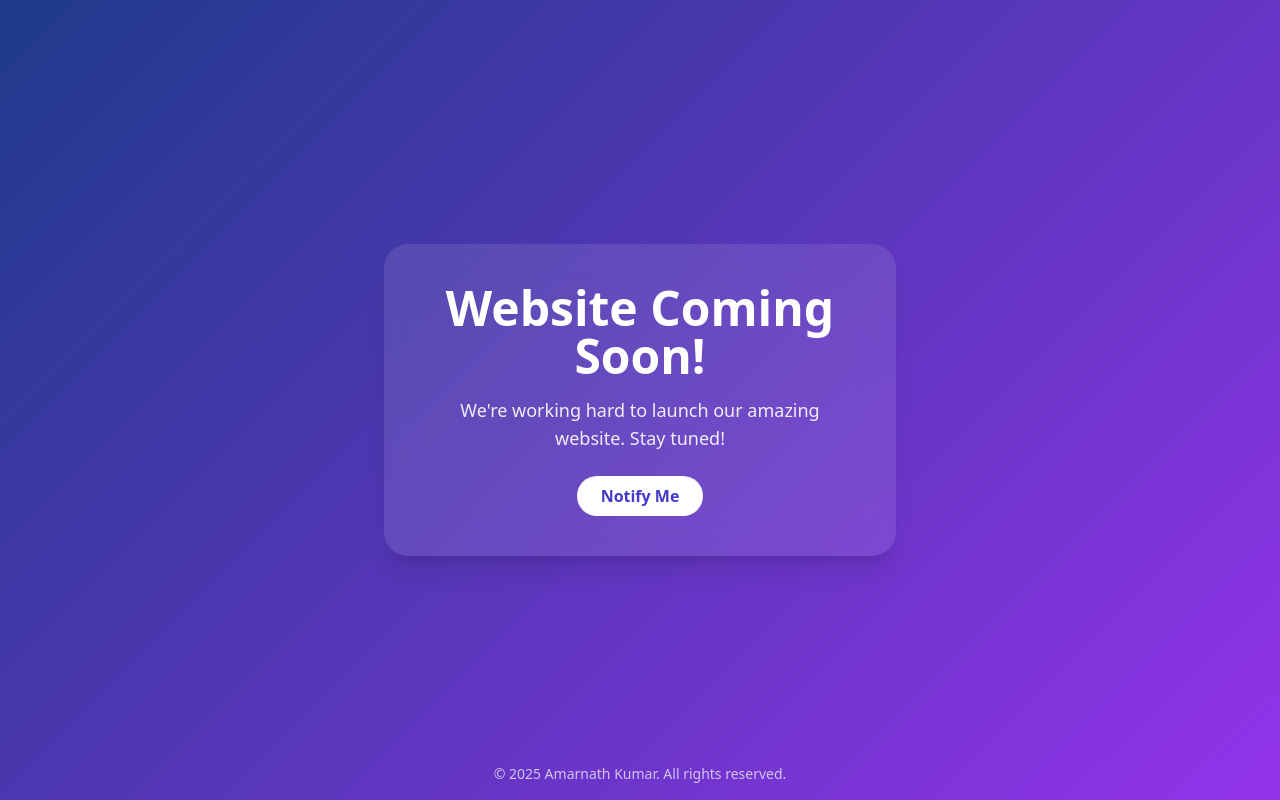
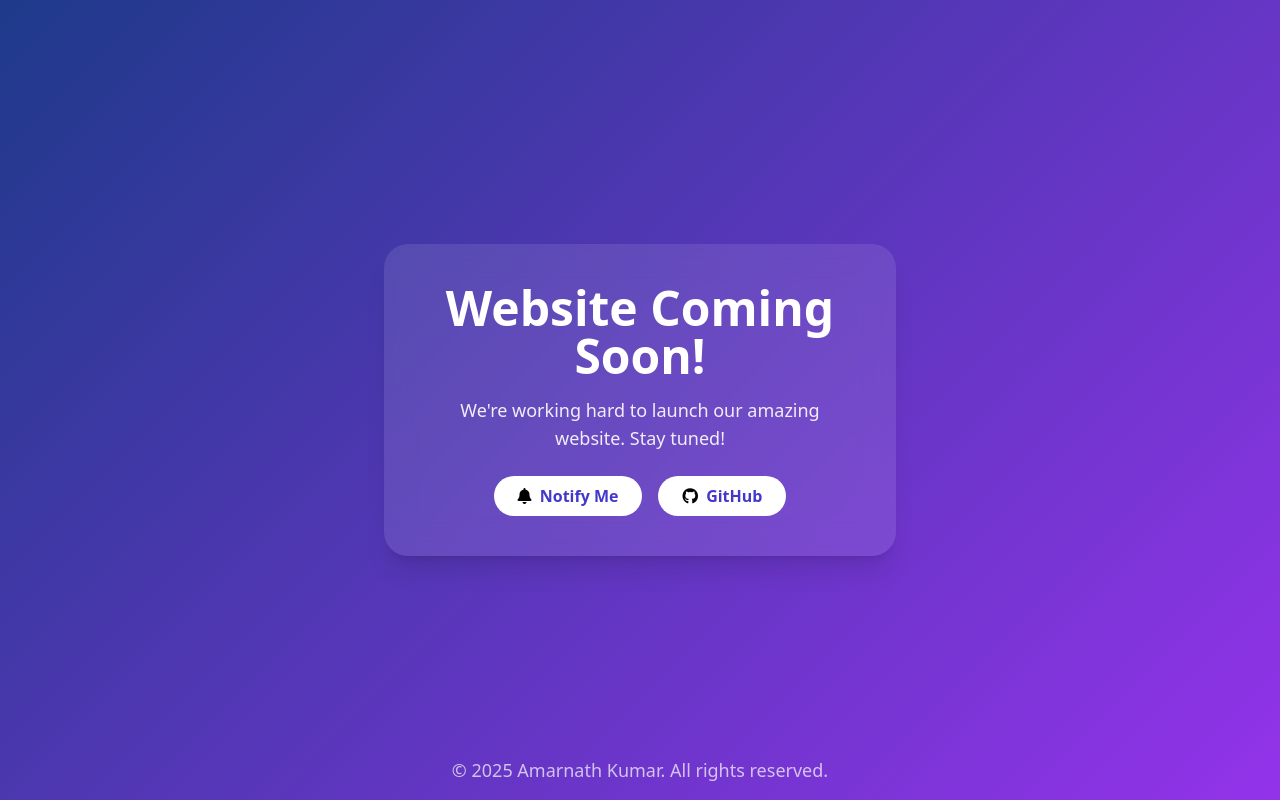
Before and after one commit to Amarsah15/Website-is-coming-soon, a plain HTML site: page index.html in a window 1280 px wide. Drawn offline with nearby package versions, Linux system fonts and the light colour scheme.

Commit message:
Enhance "Coming Soon" page with updated button styles and icons

```diff
--- a/index.html
+++ b/index.html
@@ -5,33 +5,58 @@
     <meta charset="UTF-8" />
     <meta name="viewport" content="width=device-width, initial-scale=1.0" />
     <title>Coming Soon</title>
+
     <script src="https://cdn.tailwindcss.com"></script>
     <script defer src="https://cdn.jsdelivr.net/npm/alpinejs@3.x.x/dist/cdn.min.js"></script>
+
+    <link rel="stylesheet" href="https://cdnjs.cloudflare.com/ajax/libs/font-awesome/6.0.0/css/all.min.css"
+        integrity="sha512-9usAa10IRO0HhonpyAIVpjrylPvoDwiPUiKdWk5t3PyolY1cOd4DSE0Ga+ri4AuTroPR5aQvXU9xC6qOPnzFeg=="
+        crossorigin="anonymous" referrerpolicy="no-referrer" />
+
+    <!-- Add a favicon icon of tools -->
+    <link rel="icon" href="https://img.icons8.com/ios-filled/512/maintenance.png" type="image/png" />
+
     <style>
         body {
             background: linear-gradient(135deg, #1e3a8a, #9333ea);
         }
     </style>
+
 </head>
 
 <body class="h-screen flex items-center justify-center text-white font-sans">
+
     <div class="bg-white/10 backdrop-blur-lg p-10 rounded-3xl shadow-xl text-center max-w-lg w-full animate-fade-in">
+
         <h1 class="text-4xl md:text-5xl font-bold mb-4">
             Website Coming Soon!
         </h1>
+
         <p class="text-lg text-white/90 mb-6">
             We're working hard to launch our amazing website. Stay tuned!
         </p>
-        <button
-            class="px-6 py-2 rounded-full bg-white text-indigo-700 font-semibold hover:bg-indigo-100 transition duration-300"
-            onclick=(openmywebsite())
-        >
-            Notify Me
-        </button>
+
+        <div class="flex flex-col md:flex-row justify-center items-center gap-4">
+            <button
+                class="px-6 py-2 rounded-full bg-white text-indigo-700 font-semibold hover:bg-indigo-100 transition duration-300"
+                onclick=(openmywebsite())>
+                <i class="fa fa-bell text-black mr-1"></i>
+                Notify Me
+            </button>
+            <button
+                class="px-6 py-2 rounded-full bg-white text-indigo-700 font-semibold hover:bg-indigo-100 transition duration-300"
+                onclick=(openmygithub())>
+                <i class="fa-brands fa-github text-black mr-1"></i>
+                GitHub
+            </button>
+        </div>
+
     </div>
-    <div class="absolute bottom-4 left-1/2 transform -translate-x-1/2 text-sm text-white/70">
+
+    <div class="absolute bottom-4 left-1/2 transform -translate-x-1/2 text-lg text-white/70">
         &copy; 2025 Amarnath Kumar. All rights reserved.
     </div>
+
     <!-- Animation -->
     <style>
         @keyframes fade-in {
@@ -50,11 +75,17 @@
             animation: fade-in 1s ease-out;
         }
     </style>
+
 </body>
+
 <script>
     function openmywebsite() {
         window.location.href = "https://portfolio-indol-seven-75.vercel.app/";
     }
+
+    function openmygithub() {
+        window.location.href = "https://github.com/Amarsah15";
+    }
 </script>
 
 </html>
```
